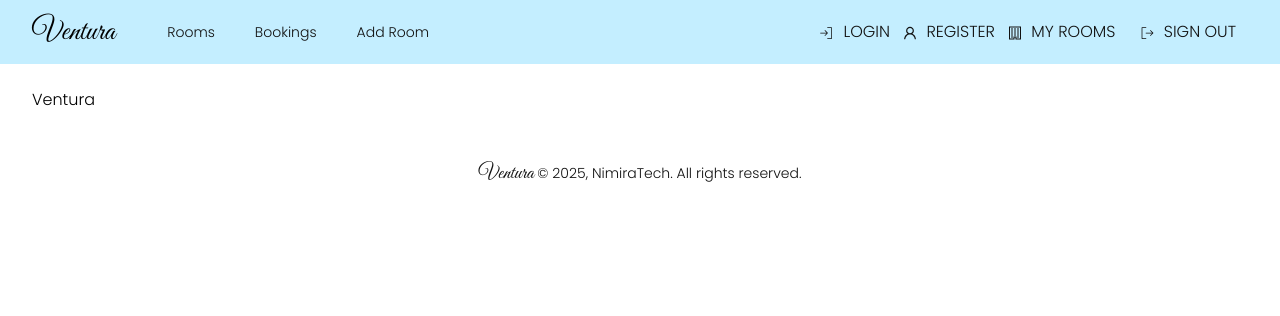
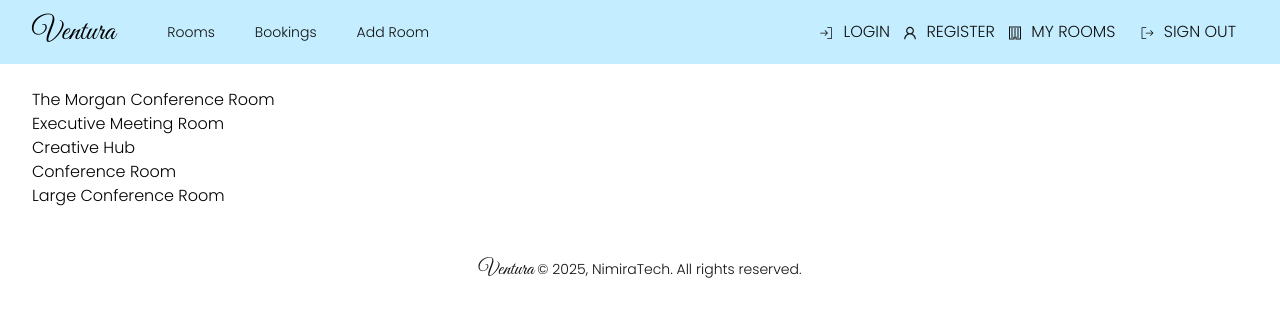
Before and after one commit to Nimira43/Ventura, a Next.js app: page / in a window 1280 px wide. Shown: the top 316 px of the page. Built offline with nearby package versions, Linux system fonts and the light colour scheme.

Commit message:
Import the rooms.json data into Home page.

```diff
--- a/app/page.jsx
+++ b/app/page.jsx
@@ -1,7 +1,11 @@
+import rooms from '@/data/rooms.json'
+
 export default function Home() {
   return (
     <>
-      <h1>Ventura</h1>
+      {rooms.length > 0 ? (
+        rooms.map((room) => <h3>{ room.name}</h3>)
+      ) : (<p>No Rooms</p>)}
     </>
   )
 }
```
